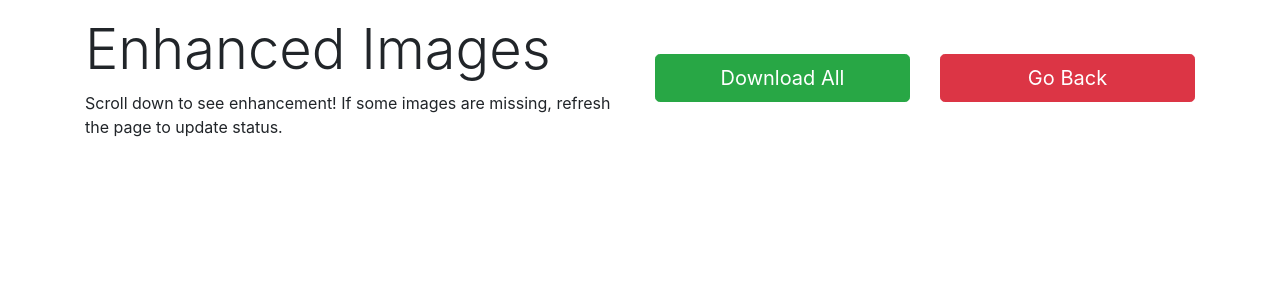
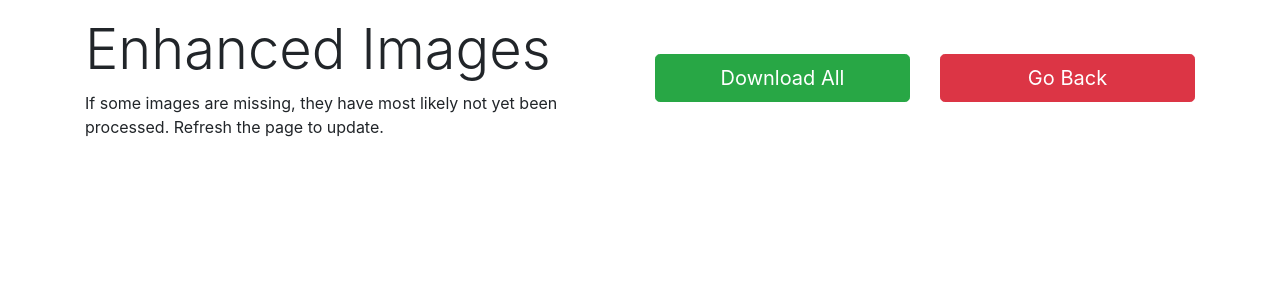
Before and after one commit to vkalch/low_light_enhancement, a Flask app: template templates/algorithm.html in a window 1280 px wide. Shown: the part 56-356 px from the top of the page. Run offline with Flask 2, Linux system fonts and the light colour scheme; the template is opened without the code that fills it, so the values that code supplies are empty; some libraries are stand-ins or nearby versions.

Commit message:
Change wording.

```diff
--- a/templates/algorithm.html
+++ b/templates/algorithm.html
@@ -10,8 +10,8 @@
         <div class="row">
             <div class="col-6">
                 <h1 class="display-4 mt-3">Enhanced Images</h1>
-                <p>Scroll down to see enhancement! If some images are missing,
-                    refresh the page to update status.</p>
+                <p>If some images are missing, they have most likely not yet been processed.
+                    Refresh the page to update.</p>
             </div>
             <div class="col-3 my-auto">
                 <a class="btn btn-success btn-block btn-lg" href="{{ url_for('download_all', detector_id=user_id) }}"
```
